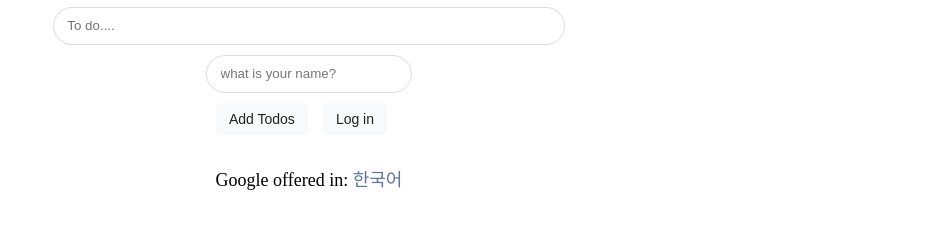
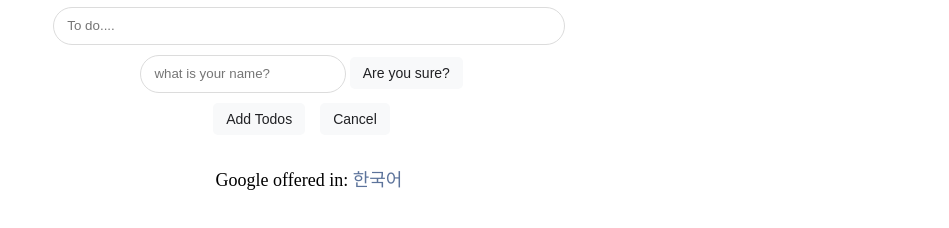
Before and after one commit to kisyam/google-clone-todo-page, a website built with Vite: page index.html in a window 1280 px wide. Both pictures are taken after a click on the button "Log in". Shown: the part 326-554 px from the top of the page, without its empty margins (331-1280 px from the left). Built offline with nearby package versions, Linux system fonts and the light colour scheme.

Commit message:
login button

```diff
--- a/index.html
+++ b/index.html
@@ -39,6 +39,11 @@
                     id="login-input"
                     placeholder="what is your name?"
                 />
+                <input
+                    type="button"
+                    value="Are you sure?"
+                    class="button-search"
+                />
             </div>
             <div class="main__screen-button">
                 <input
--- a/login-form.js
+++ b/login-form.js
@@ -3,11 +3,11 @@ const loginInput = document.getElementById("login-input");
 const loginButton = document.getElementById("login-button");
 
 let onShowLoginInput = false;
-loginInput.style.display = "none";
+loginForm.style.display = "none";
 
 function handleLoginInput() {
-    console.log(1);
-    loginInput.style.display = onShowLoginInput ? "none" : "block";
+    loginForm.style.display = onShowLoginInput ? "none" : "block";
+    loginButton.value = onShowLoginInput ? "Log in" : "Cancel";
     onShowLoginInput = !onShowLoginInput;
 }
 
--- a/style.css
+++ b/style.css
@@ -32,7 +32,6 @@ body {
 }
 .main__screen {
     height: 80%;
-    width: 100%;
     display: flex;
     flex-direction: column;
     gap: 10px;
@@ -40,16 +39,14 @@ body {
     justify-content: center;
 }
 #todo-form {
+    width: 40%;
     display: flex;
-    justify-content: center;
-    width: 40%;
 }
 #login-form {
     display: flex;
     justify-content: center;
 }
 #login-input {
-    width: 100%;
     padding: 0 1em;
     border: 1px solid gainsboro;
     height: 38px;
```
Also changed, not shown: todo-form.js (added).
